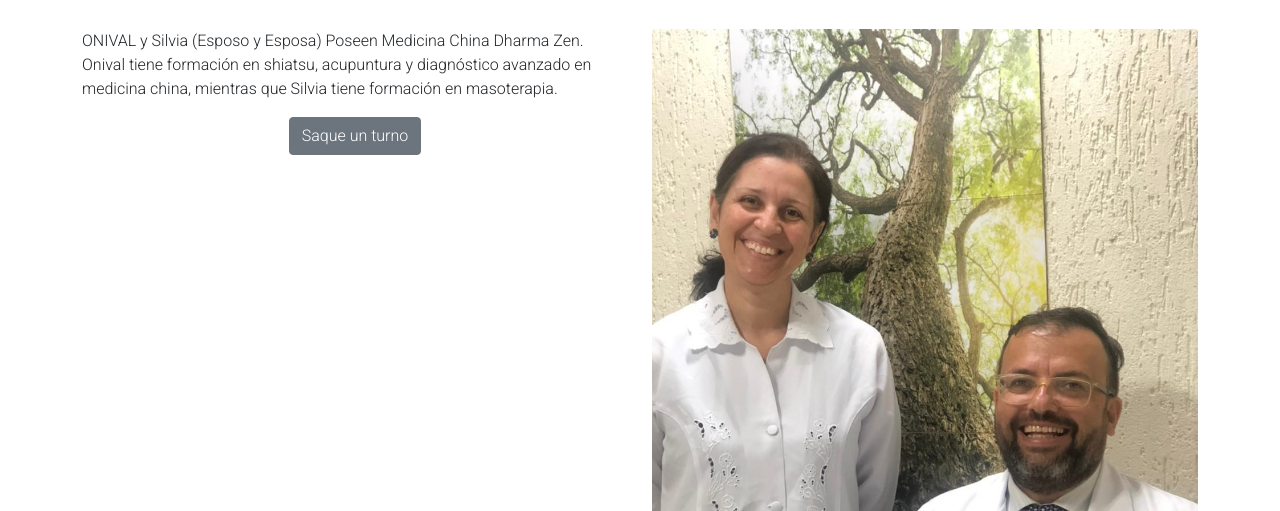
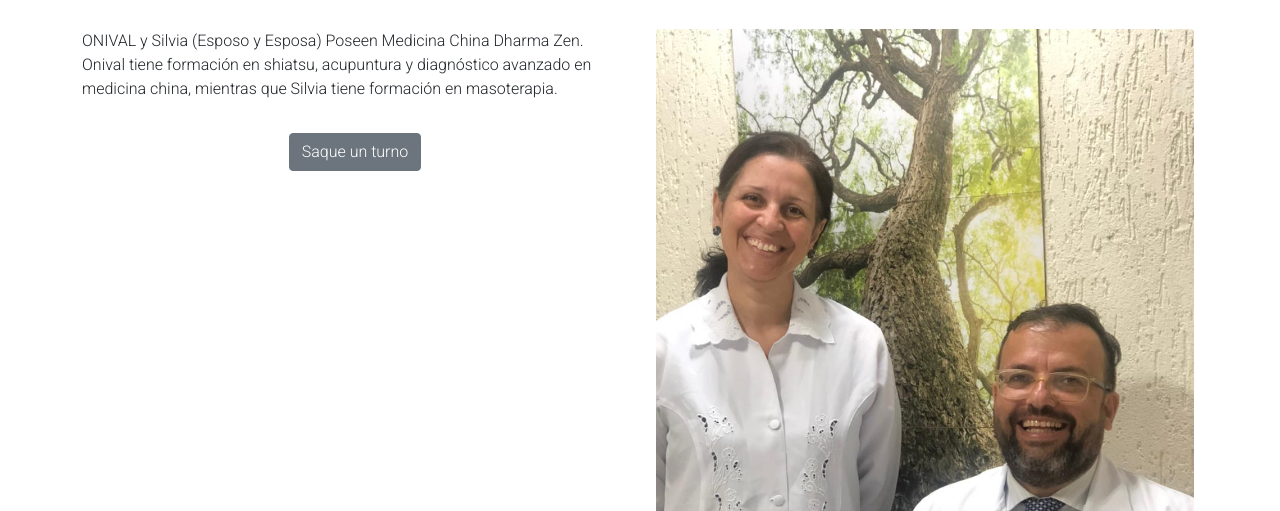
Before and after one commit to felipeFavaSouza/dharmaZen, a plain HTML site: page sections/sobre.html in a window 1280 px wide. Shown: the part 289-800 px from the top of the page. Drawn offline with nearby package versions, Linux system fonts and the light colour scheme.

Commit message:
improving spacing on home and sobre page

```diff
--- a/sections/sobre.html
+++ b/sections/sobre.html
@@ -94,7 +94,7 @@
               avanzado en medicina china, mientras que Silvia tiene formación en
               masoterapia.
             </p>
-            <div class="text-center">
+            <div class="text-center sobre-btn">
               <a
                 class="btn btn-secondary btn-md"
                 href="./contacto.html"
@@ -103,9 +103,9 @@
               >
             </div>
           </div>
-          <div class="col-lg-6 col-md-12 mt-3">
+          <div class="col-lg-6 col-md-12 mt-3 text-center">
             <img
-              class="img-fluid rounded"
+              class="img-fluid rounded sobre-img"
               src="../images/foto-duenos.jpeg"
               alt="foto de los dueños de dharmazen"
             />
--- a/style/style.css
+++ b/style/style.css
@@ -4,12 +4,12 @@
   padding: 0;
 }
 
-/* Home page */
-
 body {
   font-family: "Roboto", "Sans Serif";
   background-color: rgb(255, 255, 255);
 }
+
+/* Navbar styles */
 
 nav {
   margin-bottom: 1rem;
@@ -33,7 +33,7 @@ nav {
 /* Main section styling */
 
 .main-image {
-  margin: 0.6rem 0.6rem;
+  margin: 0.7rem 0.6rem;
 }
 
 .main-image img {
@@ -44,15 +44,31 @@ nav {
 
 .video-main {
   max-width: 100%;
+  display: flex;
+  justify-content: center;
 }
 
 .video-main iframe {
   max-width: 100%;
 }
 
+.bio p {
+  padding: 2em 1em 1em 2em;
+}
+
 .articles {
   background-color: #eeebeb;
   color: rgb(105, 105, 105);
+}
+
+/* Sobre page styling */
+
+.sobre-img {
+  max-height: 90vh;
+}
+
+.sobre-btn {
+  margin-top: 2rem;
 }
 
 /* Tratamientos page */
```
